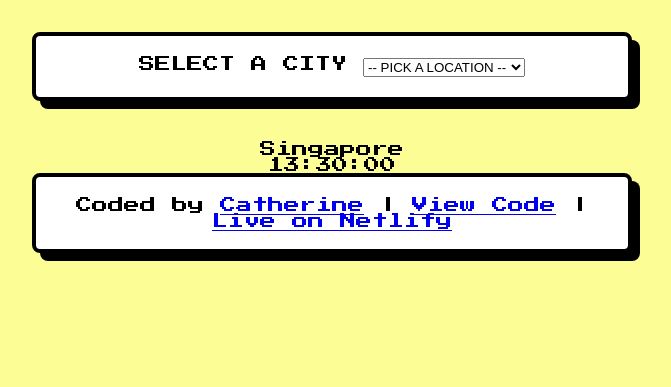
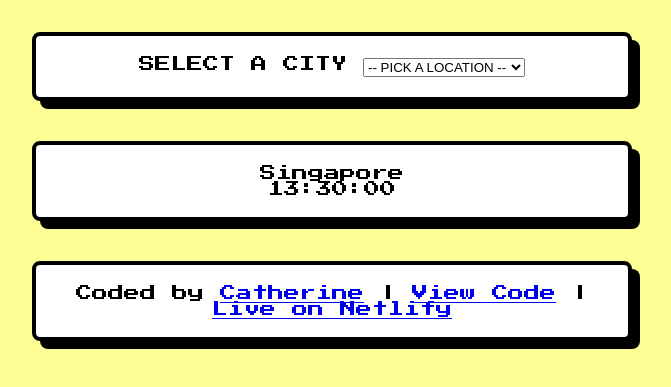
Before and after one commit to csarq/the-time-bloc, a plain HTML site: page index.html in a window 1280 px wide. Shown: the part 183-570 px from the top of the page, without its empty margins (308-979 px from the left). Drawn offline with Linux system fonts and the light colour scheme.

Commit message:
add box to country clock

```diff
--- a/index.html
+++ b/index.html
@@ -28,7 +28,7 @@
 
     <!-- Clocks Display Section -->
     <main id="clock-grid">
-      <div class="clock-card-box">
+      <div class="clock-card box">
         <div class="city-name">
           Singapore
         </div>
```
